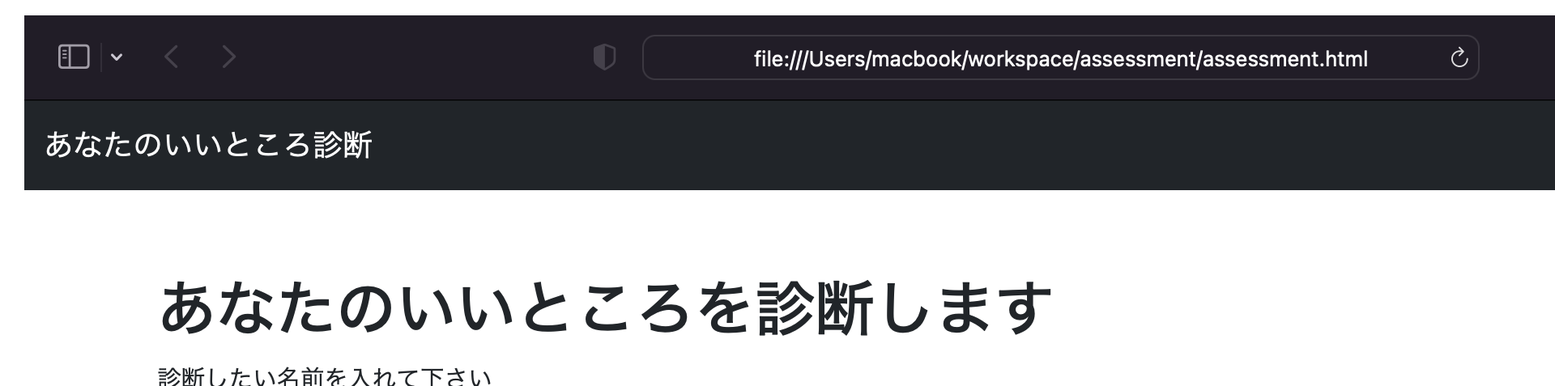
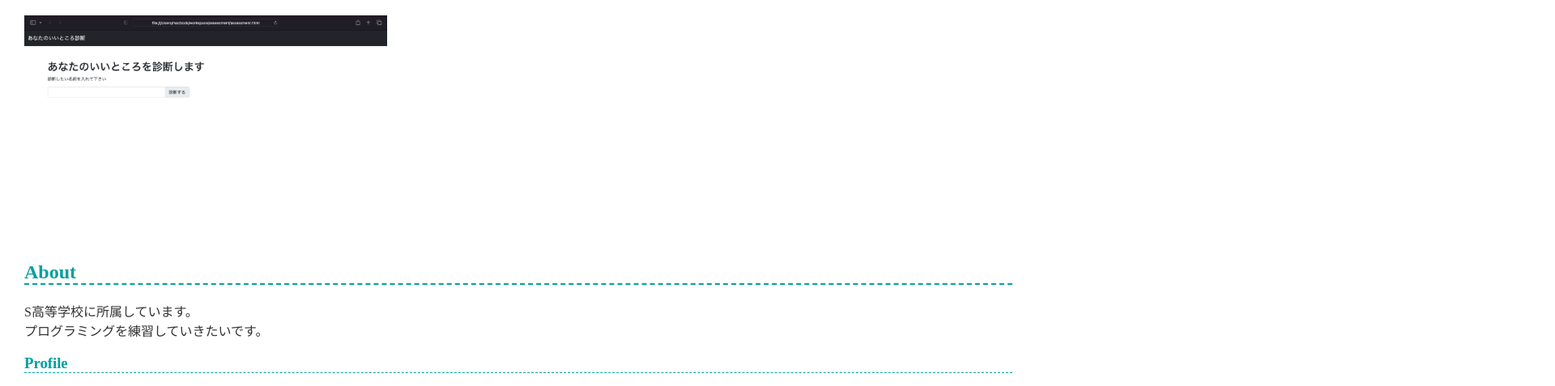
Before and after one commit to Tesusu-1/Tesusu-1.github.io, a plain HTML site: page index.html in a window 1280 px wide. Shown: the part 94-571 px from the top of the page at 81% size, 1920 px wide, since content can reach past the window. Drawn offline with Linux system fonts and the light colour scheme.

Commit message:
Update index.html

```diff
--- a/index.html
+++ b/index.html
@@ -8,7 +8,7 @@
   </head>
   <body>
     <h1>Tesusu-1</h1>
-    <img src="スクリーンショット 2023-08-26 16.00.03.png">
+    <img src="スクリーンショット 2023-08-26 16.00.03.png" height="280">
     <h2>About</h2>
     <p>
       S高等学校に所属しています。<br>
```
